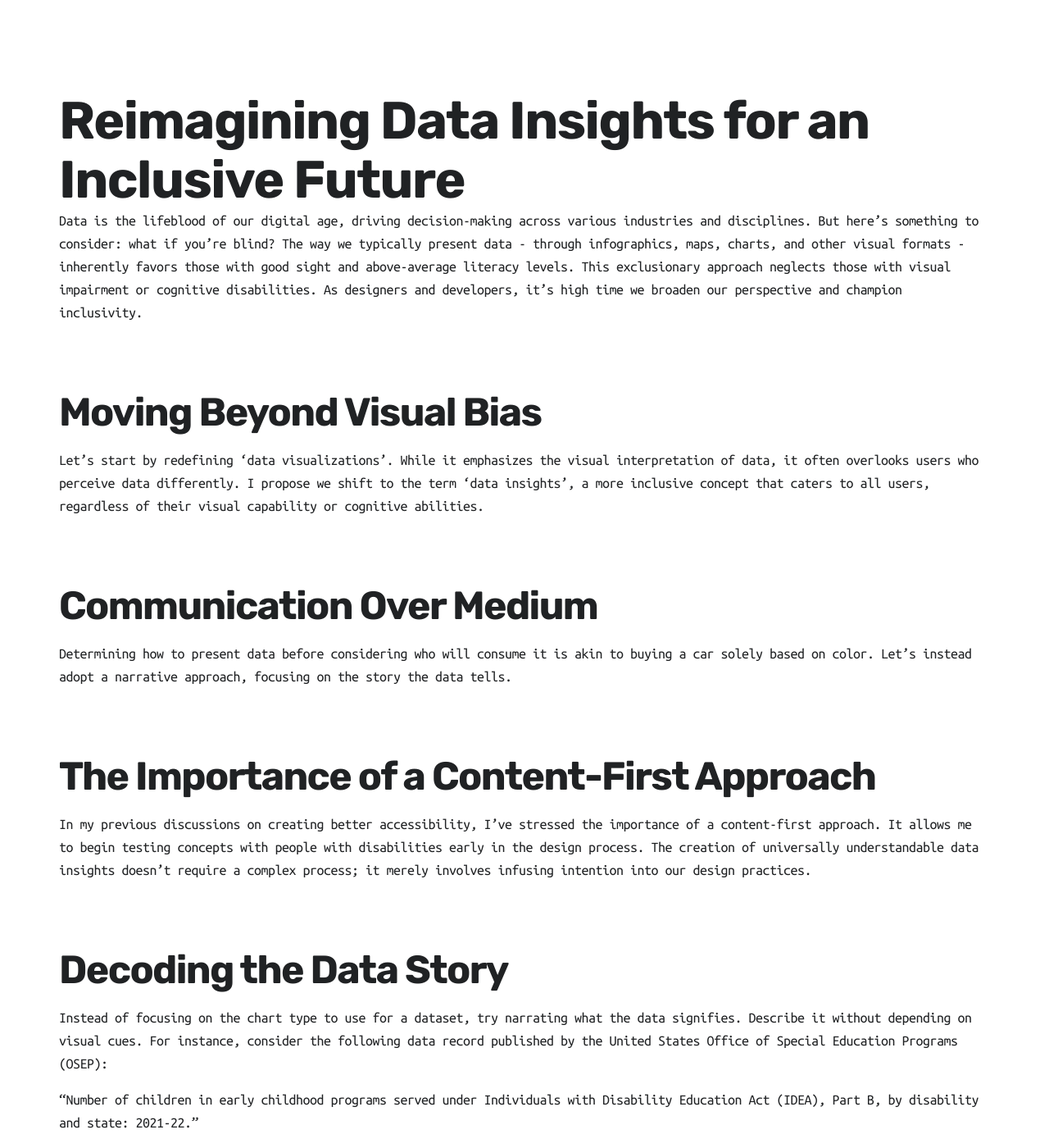
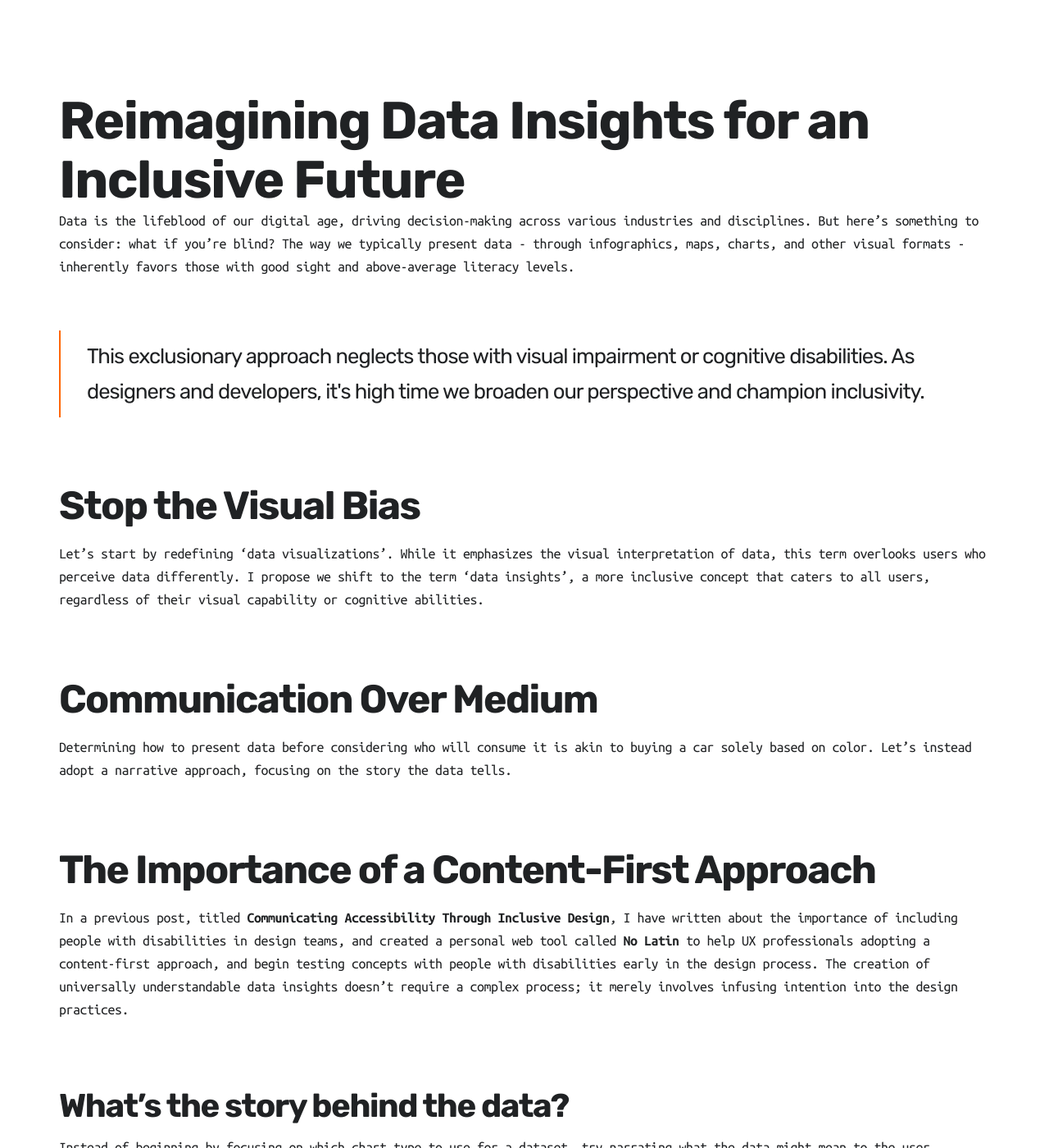
Before and after one commit to mpaiva/venus, a Jekyll site: the page built from _posts/2023-06-11-data-visualizations-visualize-this-you-could-go-blind-tomorrow.md, in a window 1280 px wide and 1400 px high, scrolled down 1424 px. Shown: the whole window at 82% size. Built offline with Jekyll 4.4.1, drawn with Linux system fonts in a browser that asks for light colours; nearby versions of some CDN libraries; some of the changed text lies outside the part shown.

Commit message:
content update

```diff
--- a/_posts/2023-06-11-data-visualizations-visualize-this-you-are-blind.md
+++ b/_posts/2023-06-11-data-visualizations-visualize-this-you-could-go-blind-tomorrow.md
@@ -11,11 +11,13 @@ accent_color: "#f60"
 
 # Reimagining Data Insights for an Inclusive Future
 
-Data is the lifeblood of our digital age, driving decision-making across various industries and disciplines. But here's something to consider: what if you're blind? The way we typically present data - through infographics, maps, charts, and other visual formats - inherently favors those with good sight and above-average literacy levels. This exclusionary approach neglects those with visual impairment or cognitive disabilities. As designers and developers, it's high time we broaden our perspective and champion inclusivity.
+Data is the lifeblood of our digital age, driving decision-making across various industries and disciplines. But here's something to consider: what if you're blind? The way we typically present data - through infographics, maps, charts, and other visual formats - inherently favors those with good sight and above-average literacy levels.
 
-## Moving Beyond Visual Bias
+<blockquote class="accent"> This exclusionary approach neglects those with visual impairment or cognitive disabilities. As designers and developers, it's high time we broaden our perspective and champion inclusivity.</blockquote>
 
-Let's start by redefining 'data visualizations'. While it emphasizes the visual interpretation of data, it often overlooks users who perceive data differently. I propose we shift to the term 'data insights', a more inclusive concept that caters to all users, regardless of their visual capability or cognitive abilities.
+## Stop the Visual Bias
+
+Let's start by redefining 'data visualizations'. While it emphasizes the visual interpretation of data, this term overlooks users who perceive data differently. I propose we shift to the term 'data insights', a more inclusive concept that caters to all users, regardless of their visual capability or cognitive abilities.
 
 ## Communication Over Medium
 
@@ -23,23 +25,23 @@ Determining how to present data before considering who will consume it is akin t
 
 ## The Importance of a Content-First Approach
 
-In my previous discussions on creating better accessibility, I've stressed the importance of a content-first approach. It allows me to begin testing concepts with people with disabilities early in the design process. The creation of universally understandable data insights doesn't require a complex process; it merely involves infusing intention into our design practices.
+In a previous post, titled [Communicating Accessibility Through Inclusive Design](https://mpaiva.github.io/venus/blog/communicating-accessibility-through-inclusive-design), I have written about the importance of including people with disabilities in design teams, and created a personal web tool called [No Latin](https://nolatin.com) to help UX professionals adopting a content-first approach, and begin testing concepts with people with disabilities early in the design process. The creation of universally understandable data insights doesn't require a complex process; it merely involves infusing intention into the design practices.
 
-## Decoding the Data Story
+### What’s the story behind the data?
 
-Instead of focusing on the chart type to use for a dataset, try narrating what the data signifies. Describe it without depending on visual cues. For instance, consider the following data record published by the United States Office of Special Education Programs (OSEP):
+Instead of beginning by focusing on which chart type to use for a dataset, try narrating what the data might mean to the user. Describe it without depending on visual cues. For instance, consider the following data record published by the United States Office of Special Education Programs (OSEP):
 
-"Number of children in early childhood programs served under Individuals with Disability Education Act (IDEA), Part B, by disability and state: 2021-22."
+#### Data Table: "Number of children in early childhood programs served under Individuals with Disability Education Act (IDEA), Part B, by disability and state: 2021-22."
 
 This dataset offers a detailed child count of varying disabilities, ages 3 through 5 served under IDEA across all US states and territories.
 
 From a preliminary overview, some patterns and high-level findings emerge:
 
-- Autism has a significant presence in most states, with California reporting over 13,000 cases—the highest in this category.
-- Some disabilities, like Deaf-blindness, appear less frequently, indicating these conditions might be less common or underreported.
-- Certain disabilities, such as Specific Learning Disabilities and Speech or Language Impairments, are notably high in states like California and New York.
+<blockquote class="accent">Autism has a significant presence in most states, with California reporting over 13,000 cases—the highest in this category.</blockquote>
+<blockquote class="accent">Some disabilities, like Deaf-blindness, appear less frequently, indicating these conditions might be less common or underreported.</blockquote>
+<blockquote class="accent">Certain disabilities, such as Specific Learning Disabilities and Speech or Language Impairments, are notably high in states like California and New York.</blockquote>
 
-## Conveying the Story Effectively
+### Conveying the Story Effectively
 
 Now that we have a narrative, the next step is figuring out the best way to communicate it. The key here is NOT to start deciding which data visualization type to use. Instead, imagine how a screen reader user would experience the story. Start by designing with words and then consider adding features like a bar graph, ensuring all features meet the accessibility requirements for data visualizations.
 
```
Also changed, not shown: other parts of _posts/2023-06-11-data-visualizations-visualize-this-you-could-go-blind-tomorrow.md (+3 -3 lines), _posts/2021-02-22-learning-to-recognize-exclusion.md (+1 -1 lines), _posts/2021-05-09-figma-no-drama-01.md (+1 -1 lines).
